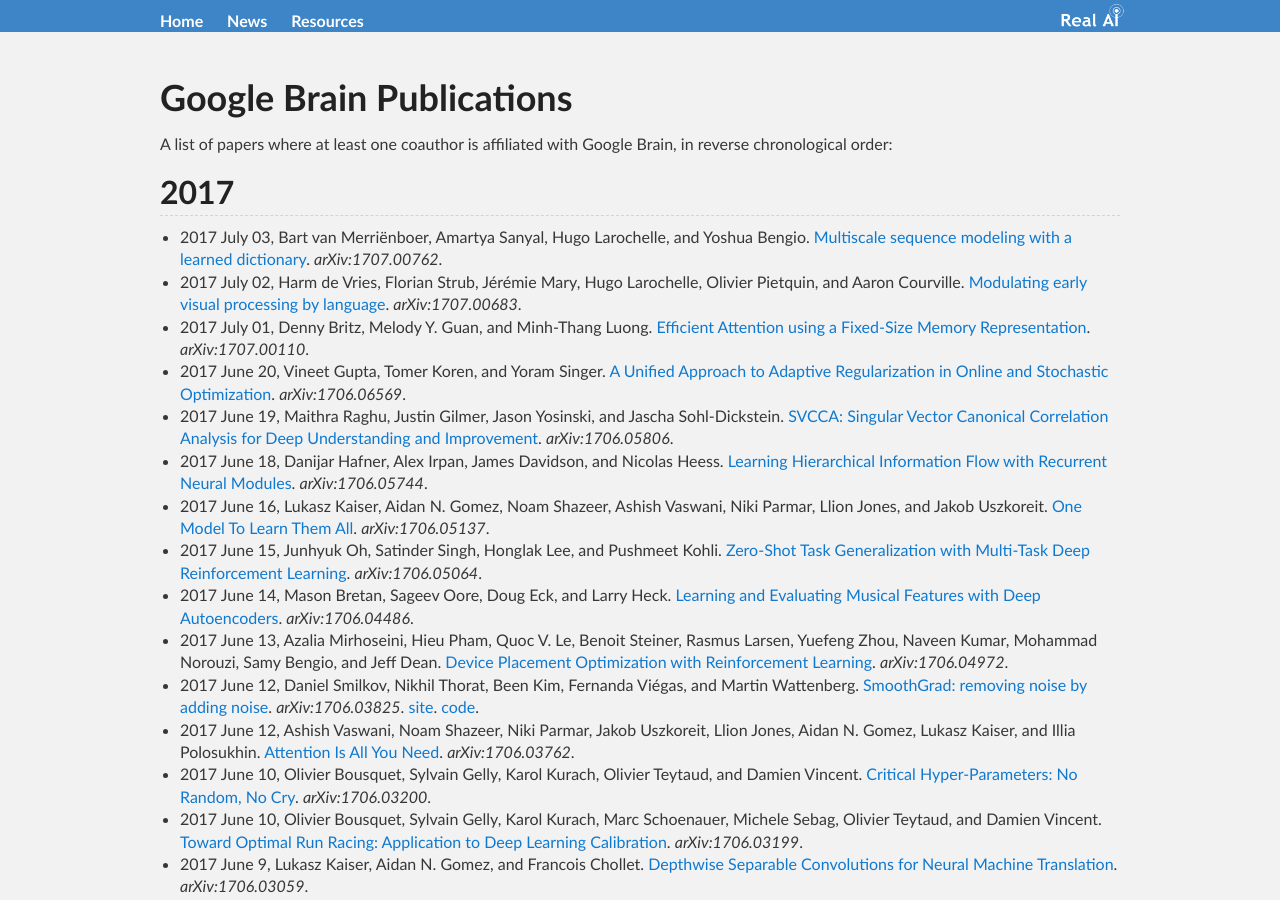
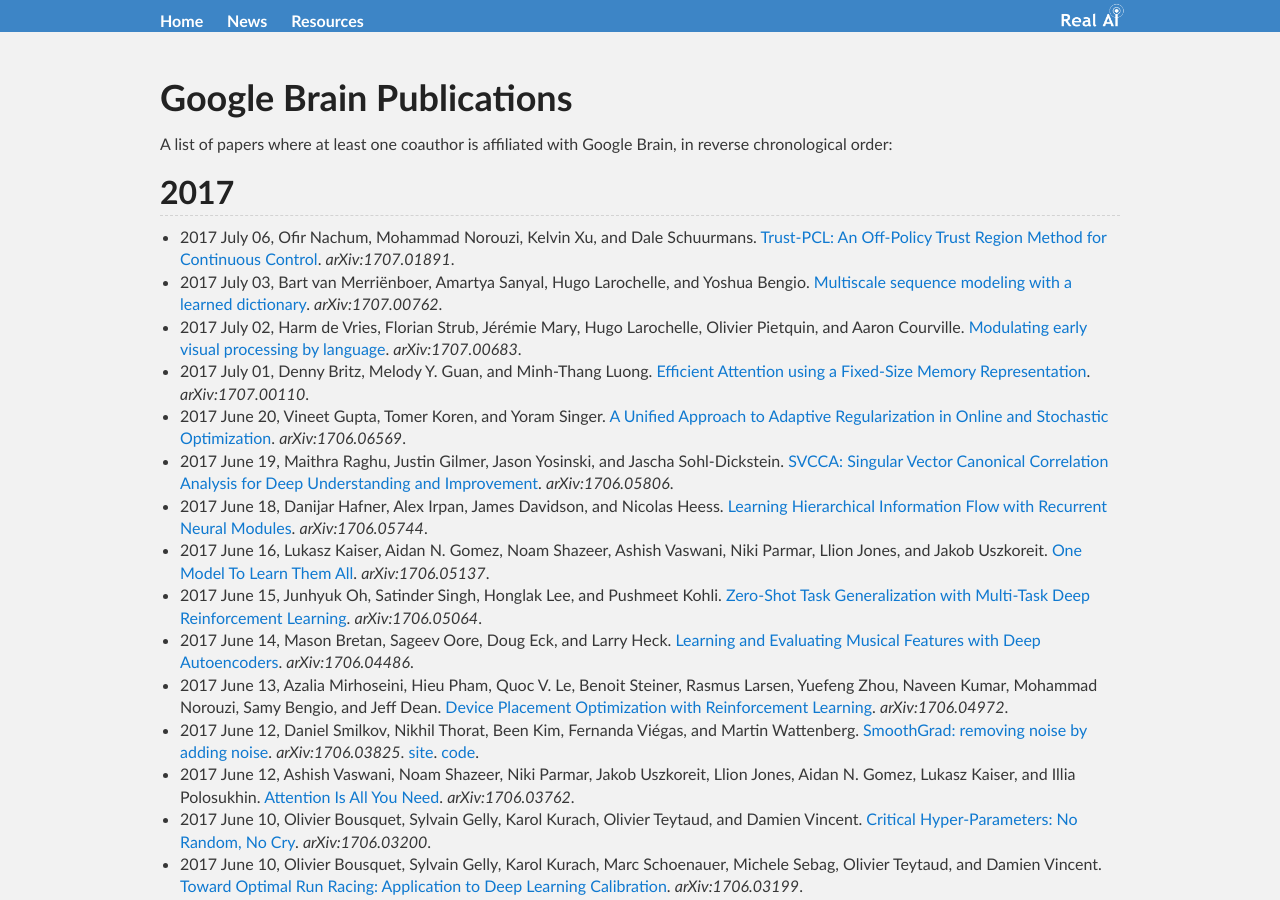
Before and after one commit to Tonywuhk/realai.org, a Jekyll site: the page built from labs/google-brain-publications.md, in a window 1280 px wide and 900 px high. Built offline with Jekyll 4.4.1, drawn with Linux system fonts in a browser that asks for light colours; our own code applies the rules of GitHub Pages for plain Markdown files; comment, search, counter and statistics services are not loaded; the repository's description, which GitHub fills in, is left out.

Commit message:
Update google-brain-publications.md

```diff
--- a/labs/google-brain-publications.md
+++ b/labs/google-brain-publications.md
@@ -7,6 +7,7 @@
 
 ## 2017
 
+* 2017 July 06, Ofir Nachum, Mohammad Norouzi, Kelvin Xu, and Dale Schuurmans. [Trust-PCL: An Off-Policy Trust Region Method for Continuous Control](https://arxiv.org/abs/1707.01891). *arXiv:1707.01891*.
 * 2017 July 03, Bart van Merriënboer, Amartya Sanyal, Hugo Larochelle, and Yoshua Bengio. [Multiscale sequence modeling with a learned dictionary](https://arxiv.org/abs/1707.00762). *arXiv:1707.00762*.
 * 2017 July 02, Harm de Vries, Florian Strub, Jérémie Mary, Hugo Larochelle, Olivier Pietquin, and Aaron Courville. [Modulating early visual processing by language](https://arxiv.org/abs/1707.00683). *arXiv:1707.00683*.
 * 2017 July 01, Denny Britz, Melody Y. Guan, and Minh-Thang Luong. [Efficient Attention using a Fixed-Size Memory Representation](https://arxiv.org/abs/1707.00110). *arXiv:1707.00110*.
```
